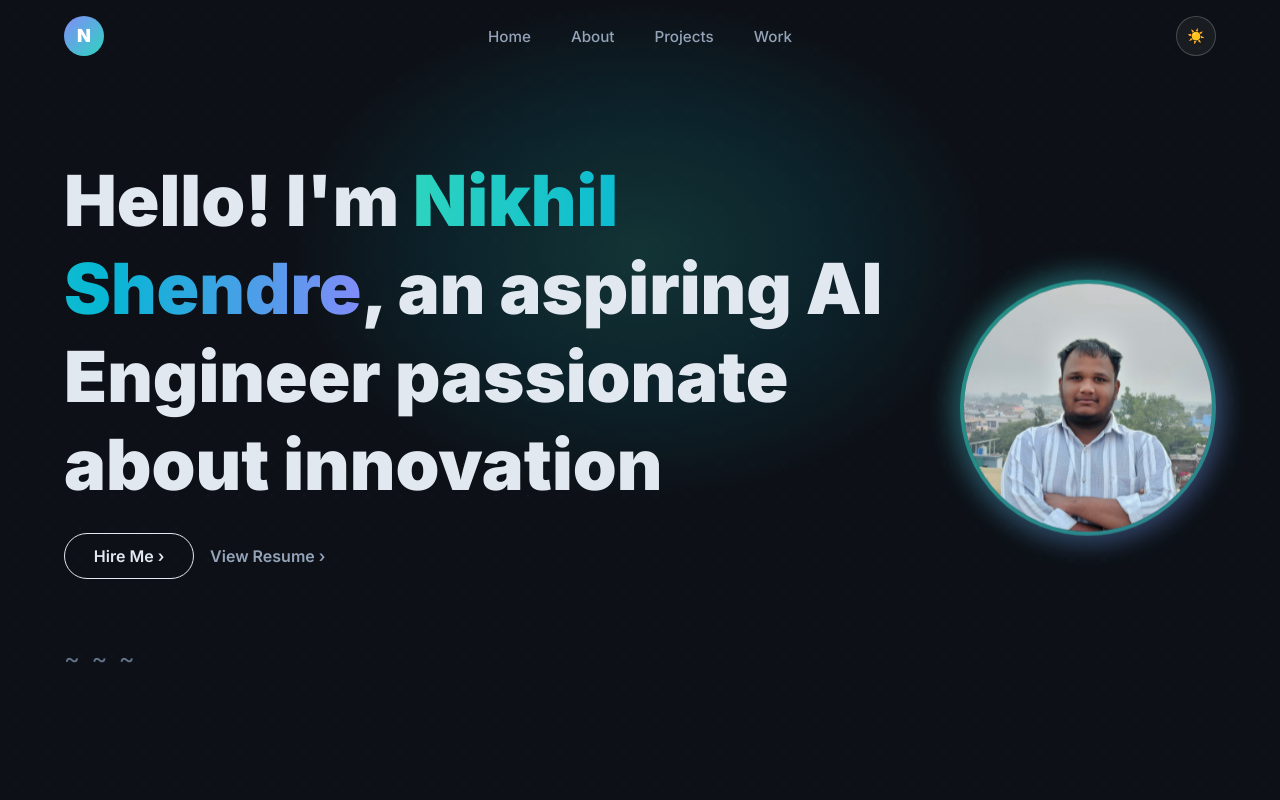
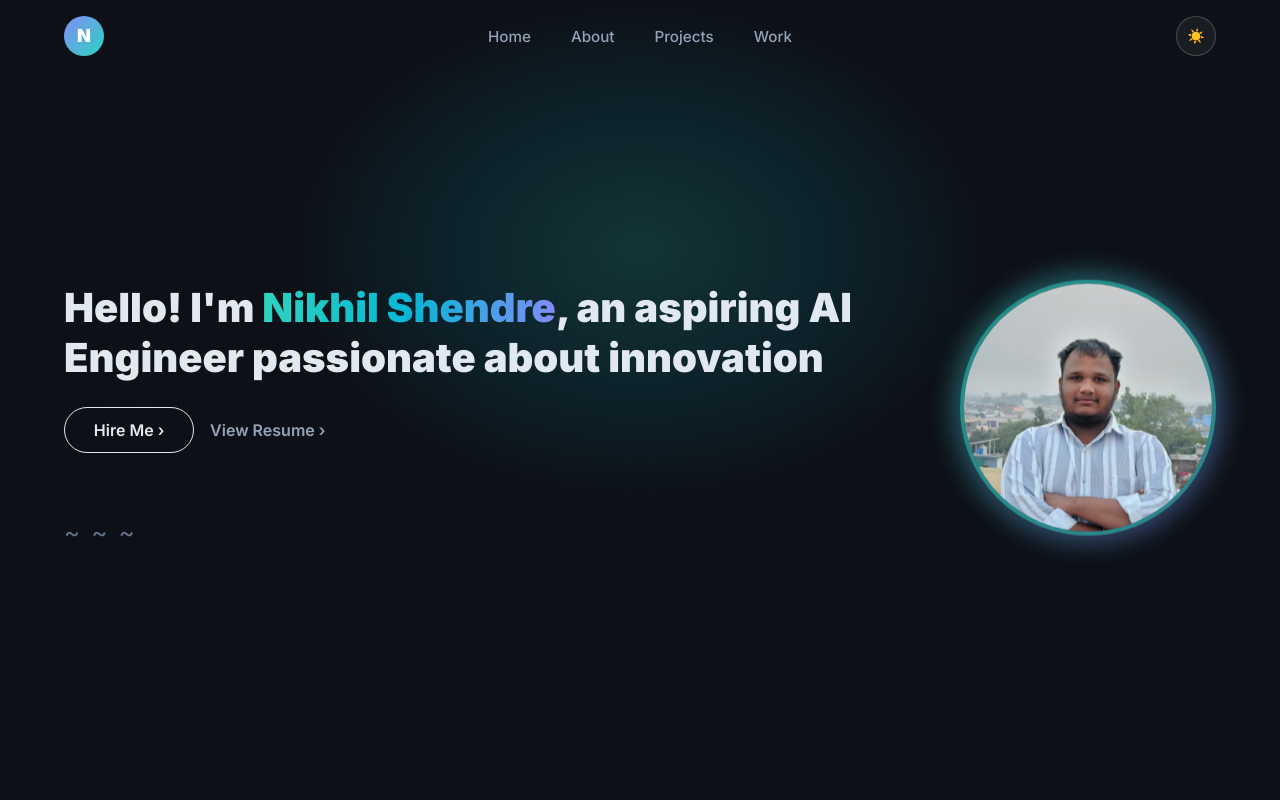
Before and after one commit to nikhil1121/nikhil-portfolio, a React (Vite) app: page / in a window 1280 px wide. Shown: the top 800 px of the page. Built offline with nearby package versions, Linux system fonts and the light colour scheme.

Commit message:
clean deploy ready

```diff
--- a/src/components/Hero.jsx
+++ b/src/components/Hero.jsx
@@ -11,7 +11,7 @@ export default function Hero() {
           {/* Text — bottom on mobile, left on desktop */}
           <div className="flex-1 text-center md:text-left reveal-left w-full">
             <h1 className="font-black leading-tight mb-5 text-primary"
-              style={{ fontSize: "clamp(1.9rem, 5.5vw, 4.5rem)" }}>
+              style={{ fontSize: "clamp(1.9rem, 3.5vw, 2.5rem)" }}>
               Hello! I'm{" "}
               <span className="grad-text">Nikhil Shendre</span>
               , an aspiring AI Engineer passionate about innovation
```
